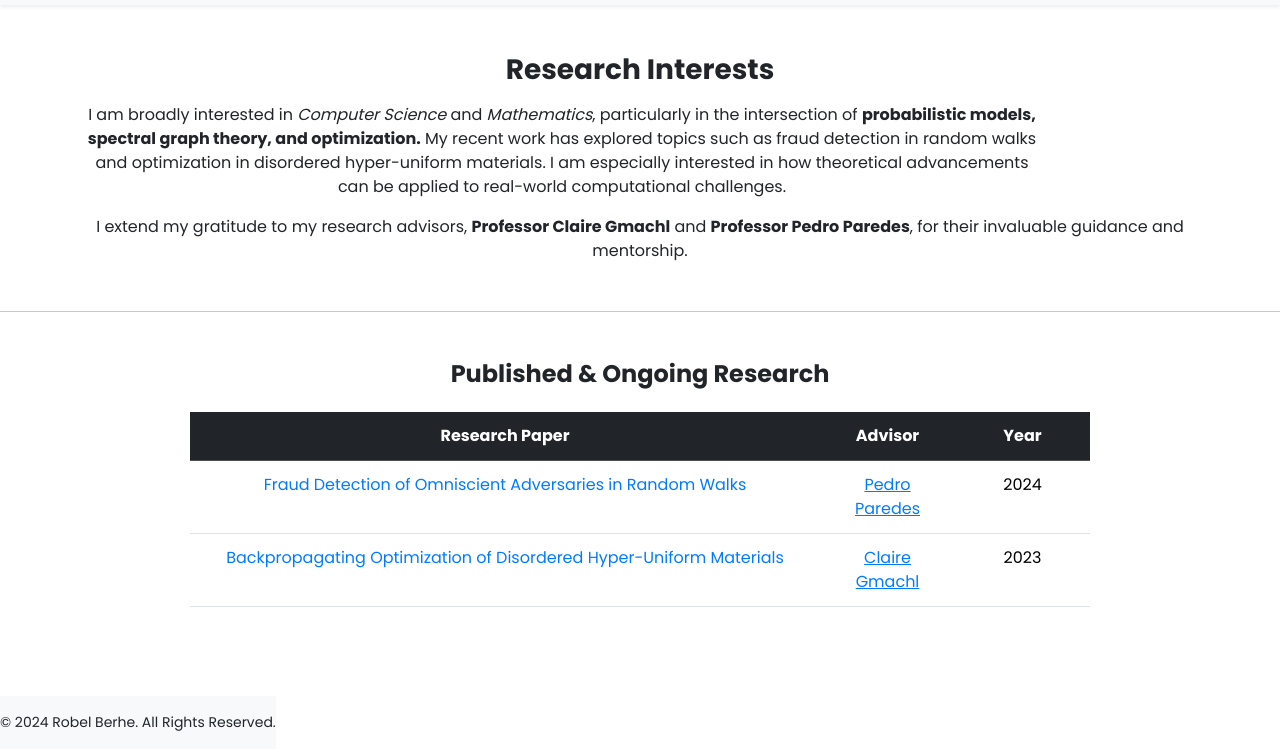
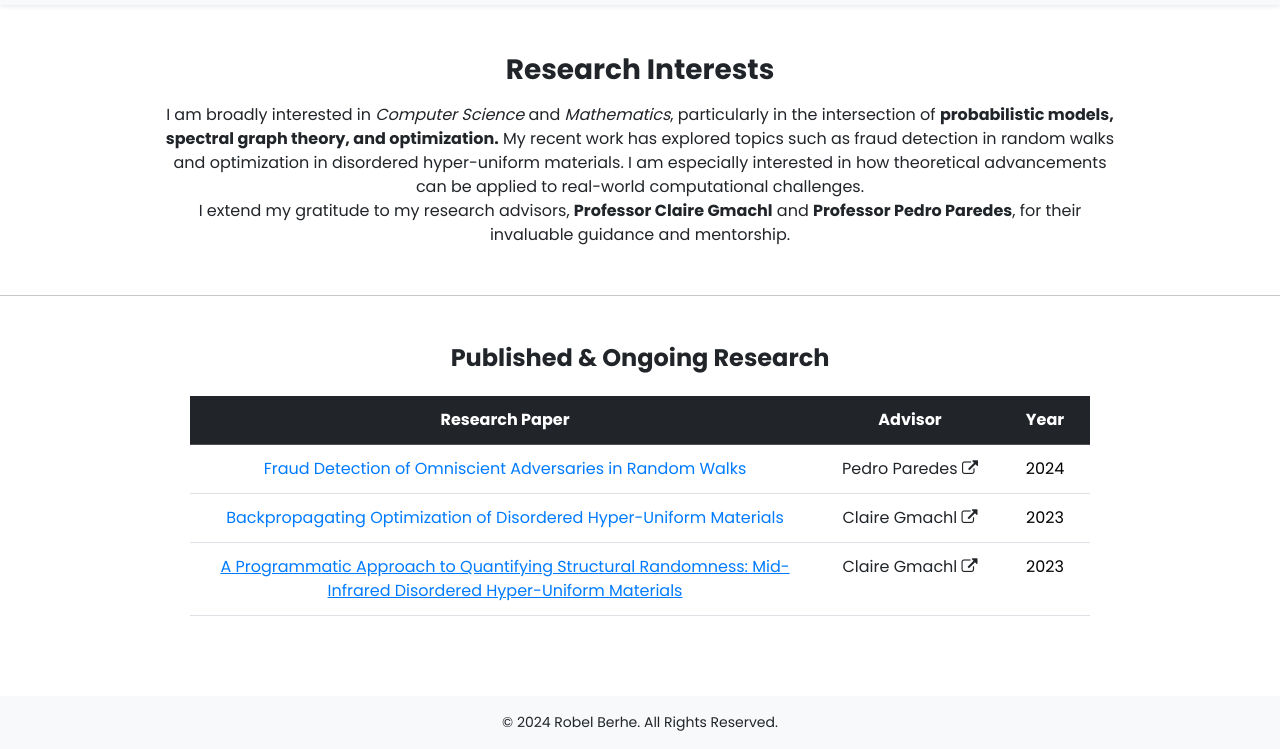
Before and after one commit to robel-berhe/Portfolio_WebApp, a plain HTML site: page research.html in a window 1280 px wide. Shown: the part 51-800 px from the top of the page. Drawn offline with nearby package versions, Linux system fonts and the light colour scheme.

Commit message:
Updates to table and styling

```diff
--- a/research.css
+++ b/research.css
@@ -27,6 +27,7 @@ a:hover {
 
 .bio {
     width:75vw;
+    margin: auto;
 }
 
 /* Footer */
@@ -34,5 +35,7 @@ footer {
     background-color: #f8f9fa;
     font-size: 14px;
     position: fixed;
+    left: 0;
     bottom: 0;
+    width: 100%;
 }
--- a/research.html
+++ b/research.html
@@ -6,6 +6,7 @@
     <title>Robel Berhe | Research Portfolio</title>
     <link href="https://fonts.googleapis.com/css2?family=Poppins:wght@300;400;600;700&display=swap" rel="stylesheet">
     <link href="https://cdn.jsdelivr.net/npm/bootstrap@5.3.2/dist/css/bootstrap.min.css" rel="stylesheet">
+    <link rel="stylesheet" href="https://cdnjs.cloudflare.com/ajax/libs/font-awesome/4.7.0/css/font-awesome.min.css">
     <link rel="stylesheet" href="research.css">
 </head>
 
@@ -13,7 +14,7 @@
     <!-- Navbar -->
     <nav class="navbar navbar-expand-lg navbar-light bg-light shadow-sm">
         <div class="container">
-            <a class="navbar-brand fw-bold" href="">Robel Berhe</a>
+            <a class="navbar-brand fw-bold" href="index.html">Robel Berhe</a>
             <div class="navbar-text">Research Experience</div>
         </div>
     </nav>
@@ -27,7 +28,7 @@
                 My recent work has explored topics such as fraud detection in random walks and optimization in disordered hyper-uniform materials.
                 I am especially interested in how theoretical advancements can be applied to real-world computational challenges.
             </p>
-            <p>
+            <p class="bio">
                 I extend my gratitude to my research advisors, <strong>Professor Claire Gmachl</strong> and <strong>Professor Pedro Paredes</strong>, for their invaluable guidance and mentorship.
             </p>
         </div>
@@ -42,8 +43,8 @@
             <table class="table table-hover researchList text-center">
                 <colgroup>
                     <col style="width: 70%;">
-                    <col style="width: 15%;">
-                    <col style="width: 15%;">
+                    <col style="width: 20%;">
+                    <col style="width: 10%;">
                 </colgroup>
                 <thead class="table-dark">
                     <tr>
@@ -56,9 +57,9 @@
                     <tr>
                         <td><a href="research.html" class="text-decoration-none">Fraud Detection of Omniscient Adversaries in Random Walks</a></td>
                         <td>
-                            <a href="https://scholar.princeton.edu/paredes" target="_blank" rel="noopener noreferrer" class="advisor-link">
+                            <a href="https://www.cs.princeton.edu/~pparedes/" target="_blank" rel="noopener noreferrer" class="text-decoration-none text-dark">
                                 Pedro Paredes
-                                <i class="bi bi-box-arrow-up-right"></i> <!-- Bootstrap external link icon -->
+                                <i class="fa fa-external-link" aria-hidden="true"></i>
                             </a>
                         </td>
                         <td>2024</td>
@@ -66,11 +67,20 @@
                     <tr>
                         <td><a href="research.html" class="text-decoration-none">Backpropagating Optimization of Disordered Hyper-Uniform Materials</a></td>
                         <td>
-                            <a href="https://scholar.princeton.edu/gmachl" target="_blank" rel="noopener noreferrer" class="advisor-link">
+                            <a href="https://ece.princeton.edu/people/claire-gmachl" target="_blank" rel="noopener noreferrer" class="text-decoration-none text-dark">
                                 Claire Gmachl
-                                <i class="bi bi-box-arrow-up-right"></i>
+                                <i class="fa fa-external-link" aria-hidden="true"></i>
                             </a>
                         </td>
+                        <td>2023</td>
+                    </tr>
+                    <tr>
+                        <td><a href="research.html">A Programmatic Approach to Quantifying Structural Randomness:
+                            Mid-Infrared Disordered Hyper-Uniform Materials</a></td>
+                        <td><a href="https://ece.princeton.edu/people/claire-gmachl" target="_blank" rel="noopener noreferrer" class="text-decoration-none text-dark">
+                            Claire Gmachl
+                            <i class="fa fa-external-link" aria-hidden="true"></i>
+                        </a></td>
                         <td>2023</td>
                     </tr>
                 </tbody>
```
